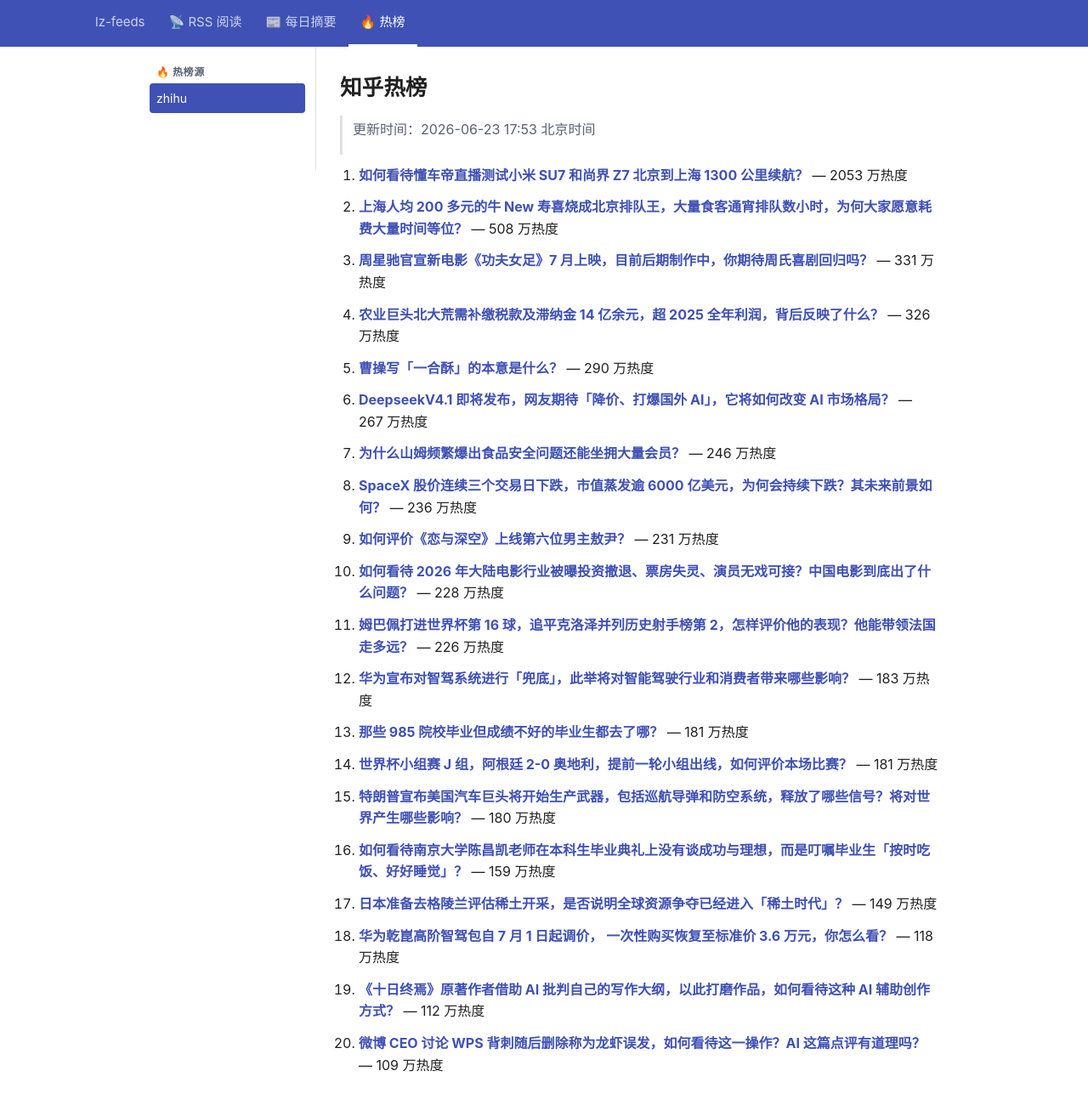
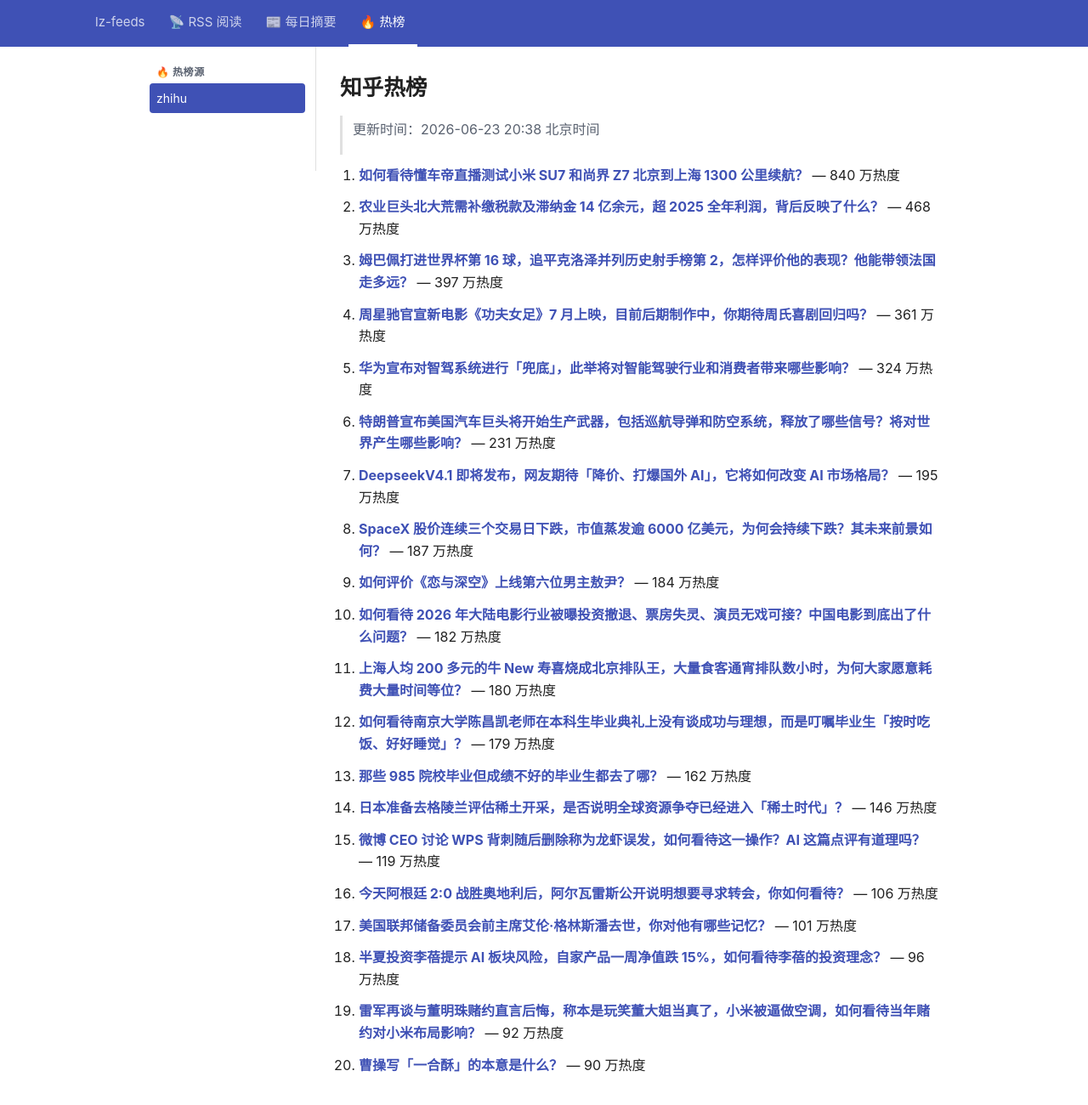
Before and after one commit to lizhang0101/lz-feeds, a Jekyll site: the page built from _hotlist/zhihu.md, in a window 1280 px wide and 1330 px high. Shown: the top 1300 px of the window at 85% size. Built offline with Jekyll 4.4.1, drawn with Linux system fonts in a browser that asks for light colours.

Commit message:
hotlist: 2026-06-23T12:38Z

```diff
--- a/_hotlist/zhihu.md
+++ b/_hotlist/zhihu.md
@@ -1,48 +1,48 @@
 ---
-updated: 2026-06-23 17:53 北京时间
+updated: 2026-06-23 20:38 北京时间
 count: 20
 ---
 
 # 知乎热榜
 
-> 更新时间：2026-06-23 17:53 北京时间
+> 更新时间：2026-06-23 20:38 北京时间
 
-1. **[如何看待懂车帝直播测试小米 SU7 和尚界 Z7 北京到上海 1300 公里续航？](https://www.zhihu.com/question/2052352706862388110)** — 2053 万热度
+1. **[如何看待懂车帝直播测试小米 SU7 和尚界 Z7 北京到上海 1300 公里续航？](https://www.zhihu.com/question/2052352706862388110)** — 840 万热度
 
-2. **[上海人均 200 多元的牛 New 寿喜烧成北京排队王，大量食客通宵排队数小时，为何大家愿意耗费大量时间等位？](https://www.zhihu.com/question/2052333386123965541)** — 508 万热度
+2. **[农业巨头北大荒需补缴税款及滞纳金 14 亿余元，超 2025 全年利润，背后反映了什么？](https://www.zhihu.com/question/2052696024381231523)** — 468 万热度
 
-3. **[周星驰官宣新电影《功夫女足》7 月上映，目前后期制作中，你期待周氏喜剧回归吗？](https://www.zhihu.com/question/2052334858995594599)** — 331 万热度
+3. **[姆巴佩打进世界杯第 16 球，追平克洛泽并列历史射手榜第 2，怎样评价他的表现？他能带领法国走多远？](https://www.zhihu.com/question/2052664375802951188)** — 397 万热度
 
-4. **[农业巨头北大荒需补缴税款及滞纳金 14 亿余元，超 2025 全年利润，背后反映了什么？](https://www.zhihu.com/question/2052696024381231523)** — 326 万热度
+4. **[周星驰官宣新电影《功夫女足》7 月上映，目前后期制作中，你期待周氏喜剧回归吗？](https://www.zhihu.com/question/2052334858995594599)** — 361 万热度
 
-5. **[曹操写「一合酥」的本意是什么？](https://www.zhihu.com/question/386134996)** — 290 万热度
+5. **[华为宣布对智驾系统进行「兜底」，此举将对智能驾驶行业和消费者带来哪些影响？](https://www.zhihu.com/question/2052658991981973630)** — 324 万热度
 
-6. **[DeepseekV4.1 即将发布，网友期待「降价、打爆国外 AI」，它将如何改变 AI 市场格局？](https://www.zhihu.com/question/2044875348719005741)** — 267 万热度
+6. **[特朗普宣布美国汽车巨头将开始生产武器，包括巡航导弹和防空系统，释放了哪些信号？将对世界产生哪些影响？](https://www.zhihu.com/question/2052711074215081192)** — 231 万热度
 
-7. **[为什么山姆频繁爆出食品安全问题还能坐拥大量会员？](https://www.zhihu.com/question/2050937341255197579)** — 246 万热度
+7. **[DeepseekV4.1 即将发布，网友期待「降价、打爆国外 AI」，它将如何改变 AI 市场格局？](https://www.zhihu.com/question/2044875348719005741)** — 195 万热度
 
-8. **[SpaceX 股价连续三个交易日下跌，市值蒸发逾 6000 亿美元，为何会持续下跌？其未来前景如何？](https://www.zhihu.com/question/2052610103719760554)** — 236 万热度
+8. **[SpaceX 股价连续三个交易日下跌，市值蒸发逾 6000 亿美元，为何会持续下跌？其未来前景如何？](https://www.zhihu.com/question/2052610103719760554)** — 187 万热度
 
-9. **[如何评价《恋与深空》上线第六位男主敖尹？](https://www.zhihu.com/question/2052481185415222026)** — 231 万热度
+9. **[如何评价《恋与深空》上线第六位男主敖尹？](https://www.zhihu.com/question/2052481185415222026)** — 184 万热度
 
-10. **[如何看待 2026 年大陆电影行业被曝投资撤退、票房失灵、演员无戏可接？中国电影到底出了什么问题？](https://www.zhihu.com/question/2052111489327281889)** — 228 万热度
+10. **[如何看待 2026 年大陆电影行业被曝投资撤退、票房失灵、演员无戏可接？中国电影到底出了什么问题？](https://www.zhihu.com/question/2052111489327281889)** — 182 万热度
 
-11. **[姆巴佩打进世界杯第 16 球，追平克洛泽并列历史射手榜第 2，怎样评价他的表现？他能带领法国走多远？](https://www.zhihu.com/question/2052664375802951188)** — 226 万热度
+11. **[上海人均 200 多元的牛 New 寿喜烧成北京排队王，大量食客通宵排队数小时，为何大家愿意耗费大量时间等位？](https://www.zhihu.com/question/2052333386123965541)** — 180 万热度
 
-12. **[华为宣布对智驾系统进行「兜底」，此举将对智能驾驶行业和消费者带来哪些影响？](https://www.zhihu.com/question/2052658991981973630)** — 183 万热度
+12. **[如何看待南京大学陈昌凯老师在本科生毕业典礼上没有谈成功与理想，而是叮嘱毕业生「按时吃饭、好好睡觉」？](https://www.zhihu.com/question/2052360231389066372)** — 179 万热度
 
-13. **[那些 985 院校毕业但成绩不好的毕业生都去了哪？](https://www.zhihu.com/question/304703381)** — 181 万热度
+13. **[那些 985 院校毕业但成绩不好的毕业生都去了哪？](https://www.zhihu.com/question/304703381)** — 162 万热度
 
-14. **[世界杯小组赛 J 组，阿根廷 2-0 奥地利，提前一轮小组出线，如何评价本场比赛？](https://www.zhihu.com/question/2052453572957003855)** — 181 万热度
+14. **[日本准备去格陵兰评估稀土开采，是否说明全球资源争夺已经进入「稀土时代」？](https://www.zhihu.com/question/2049458434265855778)** — 146 万热度
 
-15. **[特朗普宣布美国汽车巨头将开始生产武器，包括巡航导弹和防空系统，释放了哪些信号？将对世界产生哪些影响？](https://www.zhihu.com/question/2052711074215081192)** — 180 万热度
+15. **[微博 CEO 讨论 WPS 背刺随后删除称为龙虾误发，如何看待这一操作？AI 这篇点评有道理吗？](https://www.zhihu.com/question/2052439090260178506)** — 119 万热度
 
-16. **[如何看待南京大学陈昌凯老师在本科生毕业典礼上没有谈成功与理想，而是叮嘱毕业生「按时吃饭、好好睡觉」？](https://www.zhihu.com/question/2052360231389066372)** — 159 万热度
+16. **[今天阿根廷 2:0 战胜奥地利后，阿尔瓦雷斯公开说明想要寻求转会，你如何看待？](https://www.zhihu.com/question/2052717831503009721)** — 106 万热度
 
-17. **[日本准备去格陵兰评估稀土开采，是否说明全球资源争夺已经进入「稀土时代」？](https://www.zhihu.com/question/2049458434265855778)** — 149 万热度
+17. **[美国联邦储备委员会前主席艾伦·格林斯潘去世，你对他有哪些记忆？](https://www.zhihu.com/question/2052494676024718106)** — 101 万热度
 
-18. **[华为乾崑高阶智驾包自 7 月 1 日起调价， 一次性购买恢复至标准价 3.6 万元，你怎么看？](https://www.zhihu.com/question/2050900350299852955)** — 118 万热度
+18. **[半夏投资李蓓提示 AI 板块风险，自家产品一周净值跌 15%，如何看待李蓓的投资理念？](https://www.zhihu.com/question/2052692253181572540)** — 96 万热度
 
-19. **[《十日终焉》原著作者借助 AI 批判自己的写作大纲，以此打磨作品，如何看待这种 AI 辅助创作方式？](https://www.zhihu.com/question/2052545440508108960)** — 112 万热度
+19. **[雷军再谈与董明珠赌约直言后悔，称本是玩笑董大姐当真了，小米被逼做空调，如何看待当年赌约对小米布局影响？](https://www.zhihu.com/question/2052405403254616397)** — 92 万热度
 
-20. **[微博 CEO 讨论 WPS 背刺随后删除称为龙虾误发，如何看待这一操作？AI 这篇点评有道理吗？](https://www.zhihu.com/question/2052439090260178506)** — 109 万热度
+20. **[曹操写「一合酥」的本意是什么？](https://www.zhihu.com/question/386134996)** — 90 万热度
```
